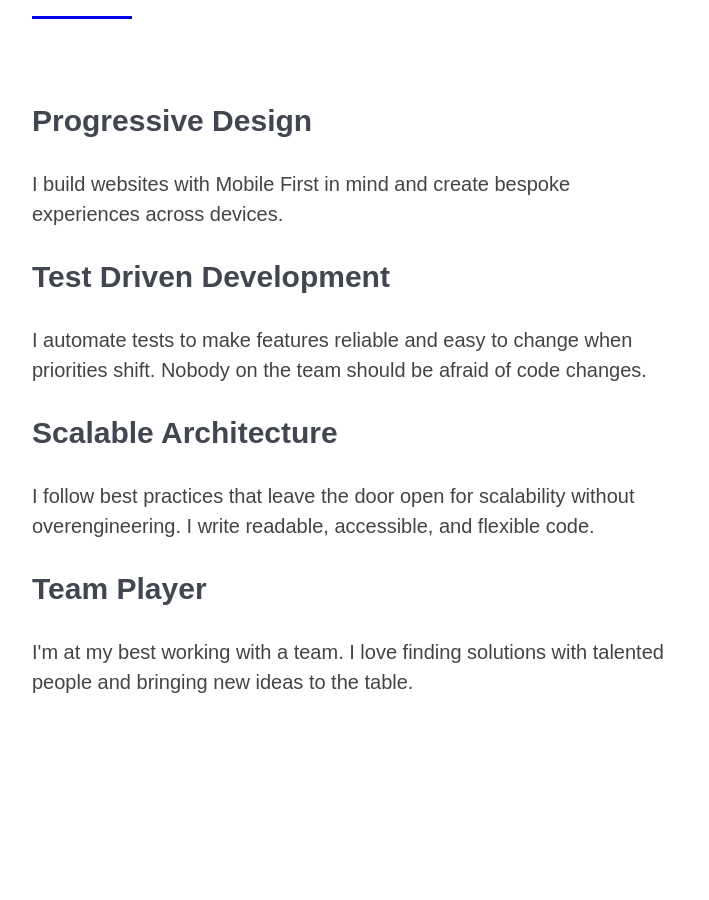
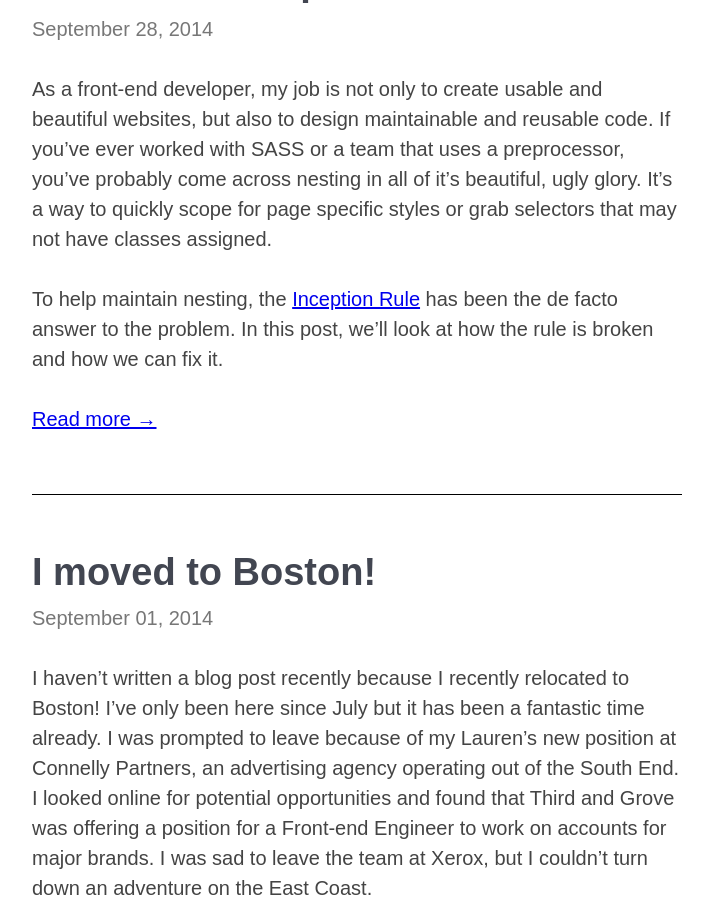
Before and after one commit to antgonzales/antgonzales.github.io, a Jekyll site: the page built from index.html, in a window 1280 px wide and 900 px high, scrolled down 1772 px. Shown: the whole window, without its empty margins (283-992 px from the left). Built offline with Jekyll 4.4.1, drawn with Linux system fonts in a browser that asks for light colours; some of the changed text lies outside the part shown.

Commit message:
Replace homepage with blog roll
Move home page info to the about page.

Add data for nav and contact info. Update config to include url.

```diff
--- a/_config.yml
+++ b/_config.yml
@@ -1,4 +1,4 @@
-name: AnthonyGonzales.me
+name: AnthonyGonzales.dev
 highlighter: rouge
 markdown: kramdown
 permalink: /blog/:title:output_ext
@@ -7,3 +7,4 @@ plugins:
 excerpt_separator: <!--break-->
 sass:
     style: compressed
+url: 'https://www.anthonygonzales.dev'
--- /dev/null
+++ b/_data/nav.yml
@@ -0,0 +1,2 @@
+- href: '/about.html'
+  title: 'About'
--- a/_includes/header.html
+++ b/_includes/header.html
@@ -1,16 +1,15 @@
 <header>
   <div class="container-fluid max-width">
-    {% if page.url != '/' %}
-      <div class="nav-logo">
-        <a href="/">Anthony Gonzales, Web Developer</a>
-      </div>
-    {% endif %}
+    <div class="nav-logo">
+      <a href="/">Anthony Gonzales</a>
+    </div>
     <nav role="navigation">
       <ul class="main-nav">
-        <li><a onclick="ga('send', 'event', 'Navigation', 'Click', 'Work');" href="/#recent-work">Work</a></li>
-        <li><a onclick="ga('send', 'event', 'Navigation', 'Click', 'Skills');" href="/#skills">Skills</a></li>
-        <li><a onclick="ga('send', 'event', 'Navigation', 'Click', 'About');" href="/#about">About</a></li>
-        <li><a onclick="ga('send', 'event', 'Navigation', 'Click', 'Blog');" href="/blog/">Blog</a></li>
+        {% for link in site.data.nav %}
+          <li>
+            <a onclick="ga('send', 'event', 'Navigation', 'Click', '{{link.title}}');" href="{{link.href}}">{{link.title}}</a>
+          </li>
+        {% endfor %}
       </ul>
     </nav>
   </div>
--- a/index.html
+++ b/index.html
@@ -3,99 +3,25 @@ layout: default
 title: Web Developer | Anthony Gonzales
 description: I'm a front-end web developer. Take a look at my skills, get to know me, drop me a line.
 ---
-<div class="hero">
-  <section id="home">
-    <div class="hero-lead-in max-width">
-      <h1 id="hero-title">Anthony Gonzales</h1>
-      <p id="hero-tagline">Web Developer
-        <p>Currently front-end @ <a href="//www.compass.com" rel="nofollow" target="_blank">Compass</a></p>
-      </p>
-    </div>
-  </section>
-</div>
 
-<section id="recent-work" class="buffer container-fluid max-width">
-  <h2 class="section-title">Past Projects</h2>
-    <div class="row buffer">
-      <div class="col-sm-6">
-        <div class="portfolio-tile">
-          <img class="portfolio-project-thumbnail" src="assets/img/benefit-cosmetics-screenshot.jpg" />
-          <div class="portfolio-project-logo-cover">
-            <img class="portfolio-project-logo" src="assets/img/BenefitLogo.png" />
-          </div>
-        </div>
+<div class="buffer container-fluid max-width">
+  {% for post in site.posts%}
+    <article class='blog-post'>
+      <h2 class='headline'>{{ post.title }}</h3>
+
+      <div class="meta-post">
+        <span class="meta-content">{{ post.date | date: "%B %d, %Y" }}</span>
       </div>
-      <div class="col-sm-6">
-        <div class="portfolio-tile">
-          <img class="portfolio-project-thumbnail" src="assets/img/intuit-mint-home-page.jpg" />
-          <div class="portfolio-project-logo-cover">
-            <img class="portfolio-project-logo" src="assets/img/mint-logo.png" />
-          </div>
-        </div>
+
+      <div class="blog-post-content">
+        {{ post.excerpt }}
+
+        <a href="{{ post.url }}">Read more &#8594;</a>
       </div>
-    </div>
-    <div class="row">
-      <div class="col-sm-6">
-        <div class="portfolio-tile">
-          <img class="portfolio-project-thumbnail" src="assets/img/quicken-homepage.jpg" />
-          <div class="portfolio-project-logo-cover">
-            <img class="portfolio-project-logo" src="assets/img/quicken-logo.png" />
-          </div>
-        </div>
-      </div>
-      <div class="col-sm-6">
-        <div class="portfolio-tile">
-          <img class="portfolio-project-thumbnail" src="assets/img/dwell-home-page.jpg" />
-          <div class="portfolio-project-logo-cover">
-            <img class="portfolio-project-logo" src="assets/img/dwell-logo.png" />
-          </div>
-        </div>
-      </div>
-    </div>
-</section>
 
-<section id="skills" class="buffer container-fluid max-width">
-  <h2 class="section-title">Skills</h2>
-  <div class="buffer">
-    <h3>Progressive Design</h3>
-    <p>I build websites with Mobile First in mind and create bespoke experiences across devices.</p>
-    <h3>Test Driven Development</h3>
-    <p>I automate tests to make features reliable and easy to change when priorities shift. Nobody on the team should be afraid of code changes.</p>
-    <h3>Scalable Architecture</h3>
-    <p>I follow best practices that leave the door open for scalability without overengineering. I write readable, accessible, and flexible code.</p>
-    <h3>Team Player</h3>
-    <p>I'm at my best working with a team. I love finding solutions with talented people and bringing new ideas to the table.</p>
-  </div>
-</section>
-
-<section id="about" class="buffer container-fluid max-width">
-  <h2 class="section-title">About Me</h2>
-  <div class="row buffer">
-    <div class="col-md-6">
-      <p>I write, think, and talk about front-end web development. I bring
-        expertise in scalable systems, UI design, and test driven
-        development.</p>
-
-      <p>I current live in New York City and work as a tech lead at Compass. I work primarily on the Content Management System for Compass's real estate agents. Previously, I worked as a front-end lead developer for Glossier.</p>
-
-    </div>
-    <div class="col-md-6">
-      <img src="/assets/img/me.jpeg" />
-    </div>
-  </div>
-</section>
-
-<section id="contact">
-  <div class="container-fluid max-width buffer">
-    <h2 class="section-title">Get in touch</h2>
-    <ul class="list">
-      <li>Twitter: <a href="https://twitter.com/animalgonzales"
-                      target="_blank">@animalgonzales</a></li>
-      <li>Github: <a href="https://github.com/antgonzales"
-                     target="_blank">@antgonzales</a></li>
-      <li>LinkedIn: <a
-        href="https://www.linkedin.com/in/anthonymgonzales" target="_blank">anthonymgonzales</a></li>
-    </ul>
-  </div>
-
-</section>
+    </article>
+    {% if post != site.posts.last  %}
+    <hr>
+    {% endif %}
+  {% endfor %}
+<div>
```
Also changed, not shown: _data/contacts.yml (added, +7 -0 lines), about.md (added, +67 -0 lines), about/index.md (deleted, +0 -20 lines).
